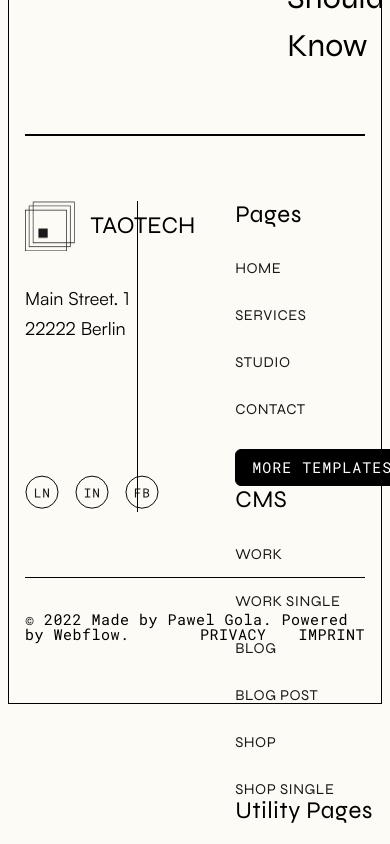
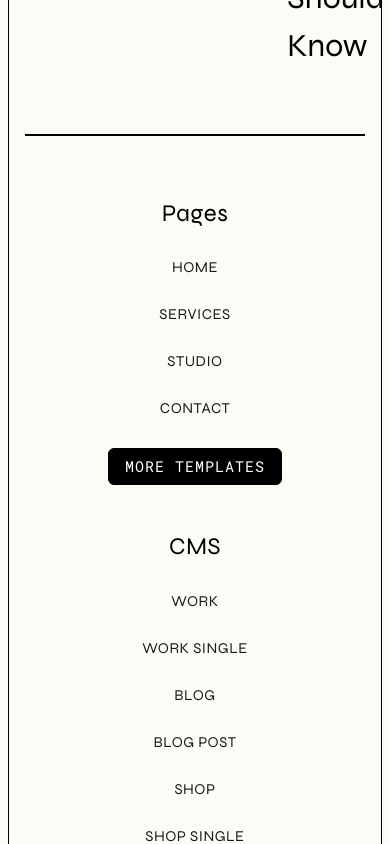
Before and after one commit to taodemy/website, a Next.js app: page / in a window 390 px wide. Shown: the part 9580-10424 px from the top of the page. Built offline with nearby package versions, Linux system fonts and the light colour scheme.

Commit message:
footer responsive

```diff
--- a/layouts/Footer.tsx
+++ b/layouts/Footer.tsx
@@ -87,9 +87,11 @@ const Footer = () => {
                 TAOTECH
               </h1>
             </div>
-            <address className={`${fontSatoshi.className} global__text-default`}>
+            <p
+              className={`${styles["footer_address"]} ${fontSatoshi.className} global__text-default`}
+            >
               Main Street. 1<br /> 22222 Berlin
-            </address>
+            </p>
           </div>
           <ul className={styles["footer_top_taotech__ul"]}>
             <li>
@@ -151,6 +153,7 @@ const Footer = () => {
         >
           <small>© 2022 Made by Pawel Gola. Powered by Webflow.</small>
         </div>
+
         <ul
           className={`${styles["footer_bottom__privacy"]} global__text-meta ${fontRobotoMono.className}`}
         >
--- a/styles/Footer.module.css
+++ b/styles/Footer.module.css
@@ -1,14 +1,15 @@
 .footer__container {
   padding: 0px 0px 32px;
   width: 100%;
-  height: 520px;
 }
 .footer_top__container {
   display: flex;
   width: 100%;
-  height: 441px;
+  flex-direction: row;
   align-items: center;
   border-style: solid none solid;
+  padding-top: 64px;
+  padding-bottom: 64px;
   border-width: 1px;
 }
 .footer_top_taotech__container {
@@ -21,16 +22,19 @@
   height: 311px;
 }
 .footer_top_taotech_top__container {
-  width: 530px;
-  height: 144px;
+  padding-right: 48px;
 }
+
 .footer_top_taotech_top__icon_container {
   display: flex;
   align-items: center;
-  margin-bottom: 32px;
   width: 138.65px;
   height: 50px;
   font-size: 24px;
+}
+
+.footer_address {
+  padding-top: 32px;
 }
 .footer_top_taotech_top__icon {
   width: 49.64px;
@@ -44,9 +48,6 @@
   list-style-type: none;
   display: flex;
   flex-direction: row;
-  /* position: absolute;
-  left: 0;
-  bottom: 0; */
   gap: 16px;
 }
 .footer_top_taotech__ul img {
@@ -54,11 +55,10 @@
   height: 34px;
 }
 .footer_top_links__container {
+  width: 100%;
   display: flex;
   flex-wrap: wrap;
-  margin-left: 97px;
-  width: 1157px;
-  height: 311px;
+  margin-left: 48px;
 }
 .footer_top_link__container {
   margin-right: 48px;
@@ -75,7 +75,7 @@
 .footer_bottom__container {
   position: relative;
   width: 100%;
-  height: 64px;
+  padding-top: 48px;
 }
 .footer_bottom__copyright {
   position: absolute;
@@ -96,3 +96,54 @@
   color: var(--text-default);
   text-decoration: none;
 }
+@media (max-width: 1023px) {
+  .footer_top__container {
+    flex-direction: column-reverse;
+  }
+  .footer_top_taotech__container {
+    padding-top: 48px;
+    height: 100%;
+    width: 100%;
+    border-style: none;
+    align-items: center;
+    text-align: center;
+  }
+  .footer_top_links__container {
+    margin-left: 0;
+  }
+  .footer_top_link__container {
+    margin-right: 0;
+    flex: 1;
+  }
+  .footer_address {
+    padding-bottom: 60px;
+  }
+}
+@media screen and (max-width: 743px) {
+  .footer_top_taotech__container {
+    padding-top: 95px;
+  }
+  .footer_top_links__container {
+    display: flex;
+    align-items: center;
+    flex-direction: column;
+    justify-content: space-between;
+    gap: 48px;
+  }
+  .footer_top_link__ul {
+    align-items: center;
+  }
+  .footer_bottom__container {
+    display: flex;
+    align-items: center;
+    flex-direction: column;
+  }
+  .footer_bottom__privacy {
+    position: static;
+    padding-top: 48px;
+  }
+  .footer_bottom__copyright {
+    position: static;
+    text-align: center;
+  }
+}
```
